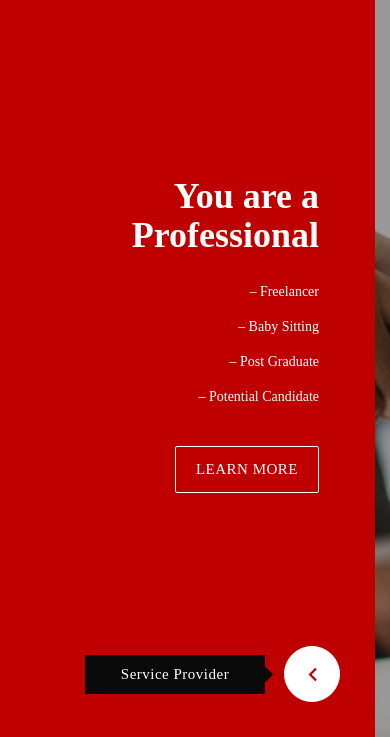
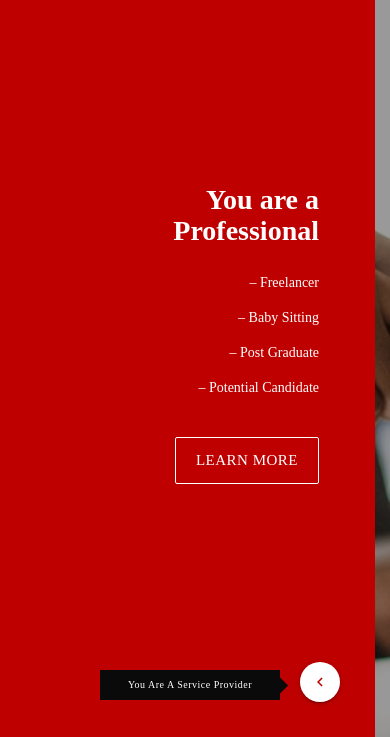
Before and after one commit to teren3ce/blackcube-template, a website: page public/index.html in a window 390 px wide. Shown: the part 107-844 px from the top of the page. Drawn offline with nearby package versions, Linux system fonts and the light colour scheme; a web font is replaced by a local one.

Commit message:
more ui fixes

```diff
--- a/public/index.html
+++ b/public/index.html
@@ -52,7 +52,7 @@
             </div>
         </div>
         <div class="action-nav">
-            <a class="btn-floating btn-large waves-effect waves-light" data-tooltip="I am a tooltip">
+            <a class="btn-floating btn waves-effect waves-light" data-tooltip="I am a tooltip">
                 <i class="material-icons pro">chevron_right</i>
                 <i class="material-icons service">chevron_left</i>
             </a>
--- a/scss/main.scss
+++ b/scss/main.scss
@@ -166,13 +166,15 @@ body {
           overflow: visible;
           text-transform: capitalize;
           font-weight: 100;
+          font-size: 10px;
+          line-height: 1;
           &:before {
-            content: "Service Provider";
+            content: "You are a Service Provider";
             position: absolute;
             left: -200px;
             background: $dark;
             top: 8px;
-            padding: 12px 15px;
+            padding: 10px 15px;
             width: 180px;
           }
           &:after {
@@ -182,7 +184,7 @@ body {
             background: $dark;
             transform: rotate(45deg);
             position: absolute;
-            top: 20px;
+            top: 16px;
             left: -30px;
           }
           i {
@@ -194,7 +196,7 @@ body {
       }
       .service-section.active~.action-nav a {
         &::before {
-          content: "Professional";
+          content: "You are a Professional";
         }
         i.pro {
           display: inline-block;
@@ -202,7 +204,7 @@ body {
       }
       .pro-section.active~.action-nav a {
         &::before {
-          content: "Service provider";
+          content: "You are a Service Provider";
         }
         i.service {
           display: inline-block;
@@ -216,6 +218,11 @@ body {
         min-height: 100vh;
         &.active {
           width: calc(100% - 15px);
+        }
+        .info {
+          h1 {
+            font-size: 28px;
+          }
         }
       }
       .action-nav {
```
Also changed, not shown: public/css/main.min.css.
